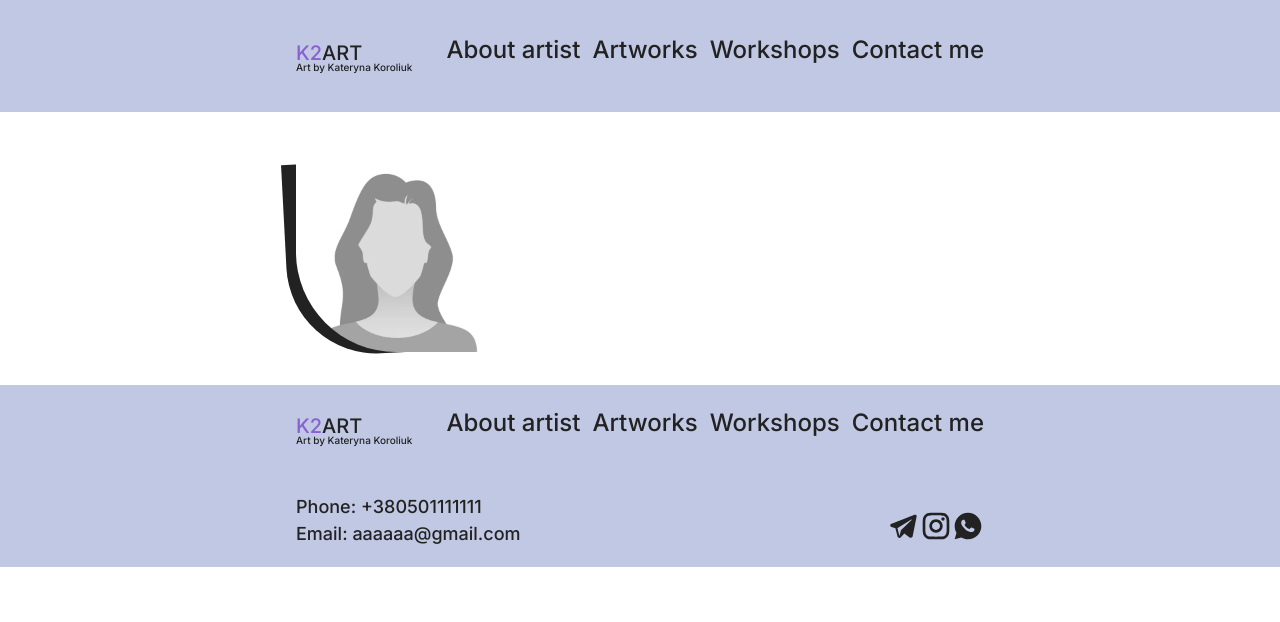
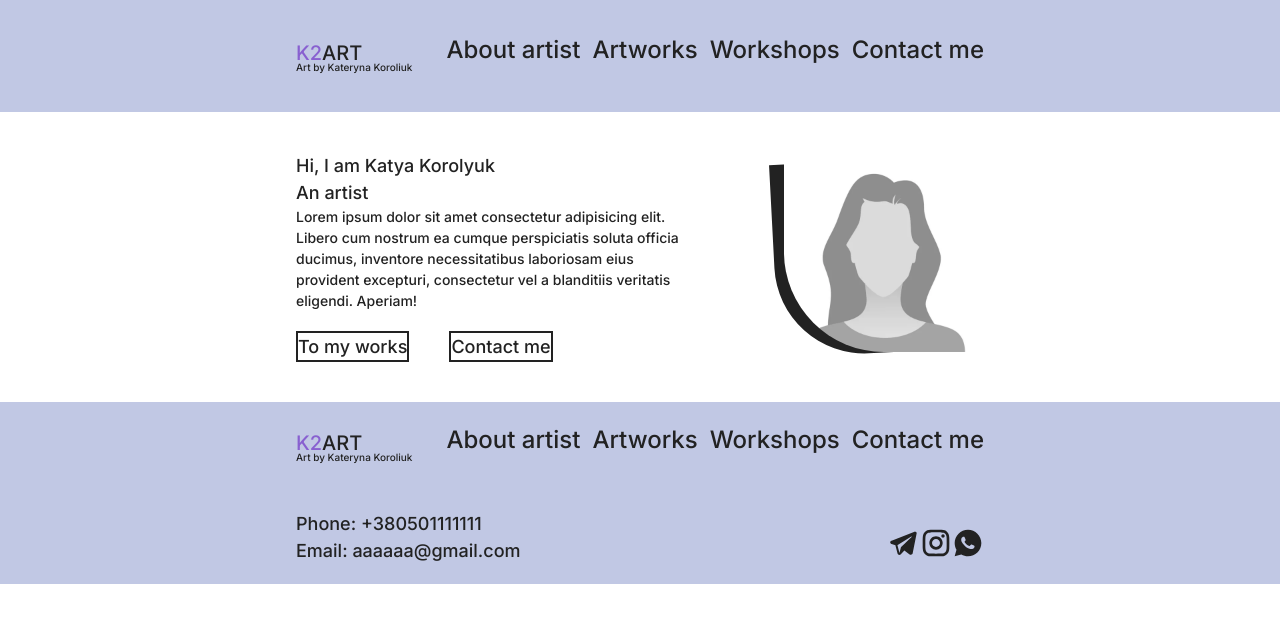
Before and after one commit to melyasanya/k2art, a Next.js app: page / in a window 1280 px wide. Shown: the top 622 px of the page. Built offline with nearby package versions, Linux system fonts and the light colour scheme.

Commit message:
about description

```diff
--- /dev/null
+++ b/src/components/AuthorDescr/AuthorDescr.tsx
@@ -0,0 +1,25 @@
+import Link from "next/link";
+
+export const AuthorDescr = () => {
+  return (
+    <div className="w-[200px] md:w-[400px] xl:w-[600px]">
+      <h1>
+        Hi, I am Katya Korolyuk <br /> An artist
+      </h1>
+      <p className="text-[9px] md:text-[14px]">
+        Lorem ipsum dolor sit amet consectetur adipisicing elit. Libero cum
+        nostrum ea cumque perspiciatis soluta officia ducimus, inventore
+        necessitatibus laboriosam eius provident excepturi, consectetur vel a
+        blanditiis veritatis eligendi. Aperiam!
+      </p>
+      <div className="flex justify-start gap-[40px] mt-[20px]">
+        <button className="border-2 border-black">
+          <Link href={""}>To my works</Link>
+        </button>
+        <button className="border-2 border-black">
+          <Link href={""}>Contact me</Link>
+        </button>
+      </div>
+    </div>
+  );
+};
--- a/src/components/AuthorImage/AuthorImage.tsx
+++ b/src/components/AuthorImage/AuthorImage.tsx
@@ -3,12 +3,12 @@ import authorImage from "../../../public/images/depositphotos_274313380-stock-il
 
 export const AuthorImage = () => {
   return (
-    <div className=" relative">
+    <div className="relative min-w-[200px]">
       <div className="w-[84px] h-[135px] md:w-[120px] md:h-[193px] rounded-bl-[63px] md:rounded-bl-[90px] bg-black translate-y-[7px] translate-x-[-7px] md:translate-x-[-10px] md:translate-y-[10px] rotate-[-3deg]"></div>
       <Image
         src={authorImage}
         alt="image"
-        className="w-[140px] h-[140px] md:w-[200px] md:h-[200px] rounded-bl-[70px] md:rounded-bl-[100px] absolute top-0 left-0"
+        className=" w-[140px] h-[140px] md:w-[200px] md:h-[200px] rounded-bl-[70px] md:rounded-bl-[100px] absolute top-0 left-0"
       />
     </div>
   );
--- a/src/sections/AboutArtist/AboutArtsit.tsx
+++ b/src/sections/AboutArtist/AboutArtsit.tsx
@@ -1,10 +1,12 @@
+import { AuthorDescr } from "@/components/AuthorDescr/AuthorDescr";
 import { AuthorImage } from "@/components/AuthorImage/AuthorImage";
 import { Container } from "@/components/Container/Container";
 
 export const AboutArtist = () => {
   return (
     <section>
-      <Container>
+      <Container className="flex justify-between shrink-0">
+        <AuthorDescr />
         <AuthorImage />
       </Container>
     </section>
```
